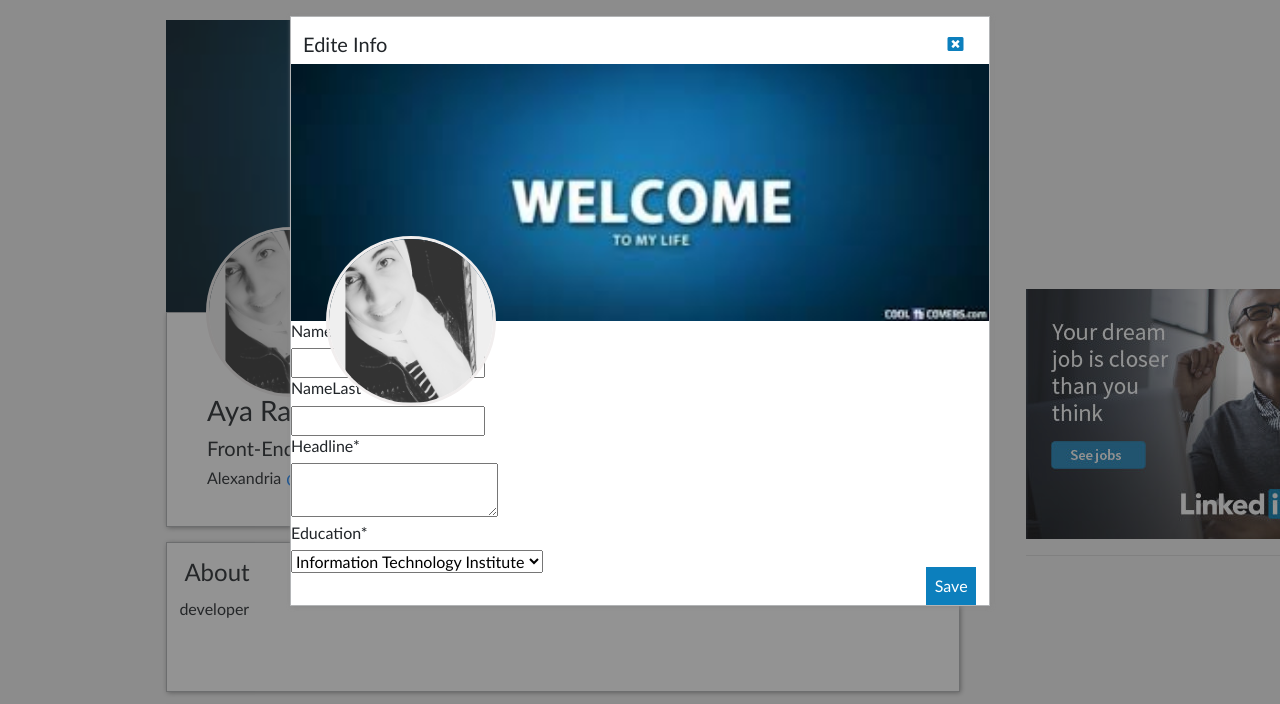
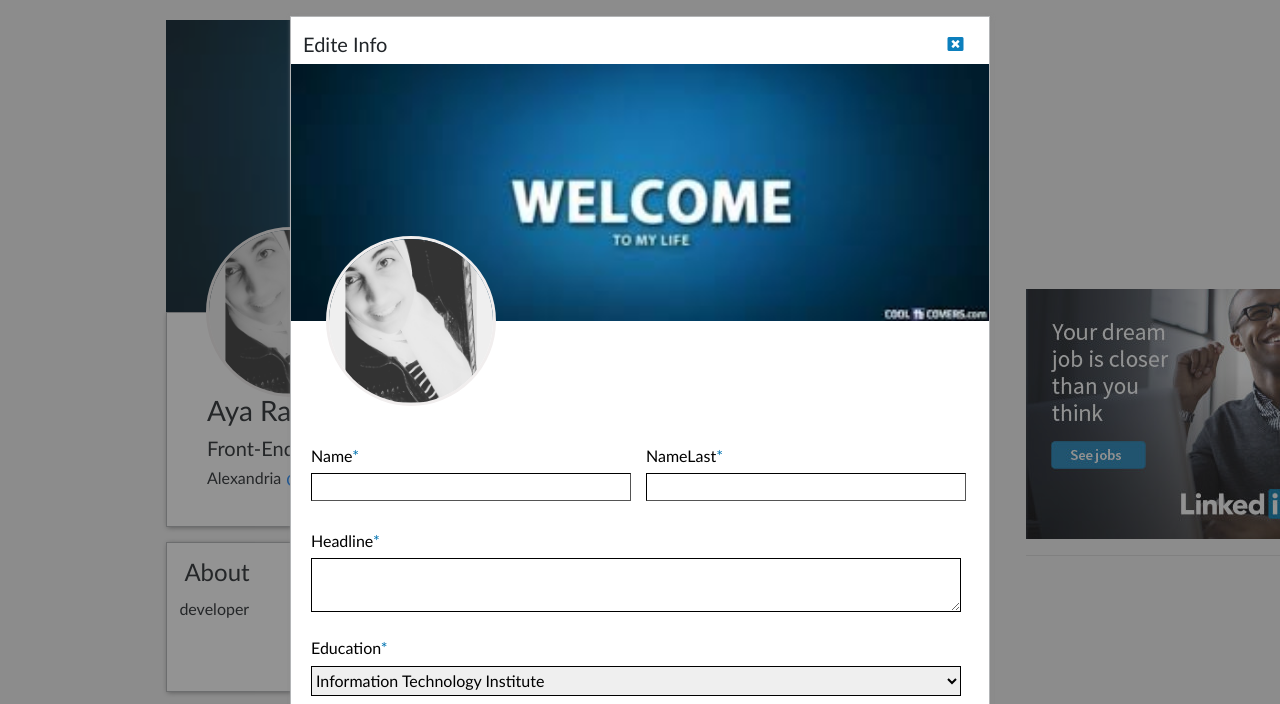
Before and after one commit to ManarKaram/linkedIn-Template, a website: page profile.html in a window 1280 px wide. Shown: the part 64-768 px from the top of the page. Drawn offline with nearby package versions, Linux system fonts and the light colour scheme.

Commit message:
edit form updated

```diff
--- a/sass/components/_editeForm.scss
+++ b/sass/components/_editeForm.scss
@@ -1,15 +1,65 @@
 .profile__editForm {
+
+
     &__editFormContainer{
-       overflow-y: auto;
-       overflow-x: scroll;
-       margin-bottom: 25%;
-       position: relative;
+        position: fixed;
+
+
+        overflow-y: auto;
+        width: 100%;
+        height: 100%;
+        z-index: 10;
+
 
        &__editInput{
+        height: 100%;
+
        ///////////////put it here Manaaaaaaaaaaaaaaaaaarrrrr/////////
            form{
-               border:2px soli red;
-           }
+            position: relative;
+
+            z-index: 5;
+            margin-top: 15%;
+            margin-right: 10%   ;
+            padding: 20px;
+            z-index: 20;
+
+               .flex{
+                   display: flex;
+                   margin-bottom: 30px;
+               }
+               .name{
+                margin-right: 15px;
+                }
+                h6{
+                    color: black;
+                    span{
+                        color: $primary-blue;
+                    }
+                }
+                input{
+                    border-color: black;
+                    border-width: 0.5px;
+                    width: 320px;
+                }
+                .edit-form{
+                    width: 650px;
+                    border-color: black;
+                border-width: 0.5px;
+                }
+                .education{
+                    margin-top: 20px;
+                    select{
+                        height: 30px; ;
+
+                    }
+                }
+                .edit-btn{
+                    //position: sticky;
+                    margin-top: 40px;
+                    margin-left: 104%;
+                }
+                }
             }
 
     }
```
Also changed, not shown: style/style.css.
